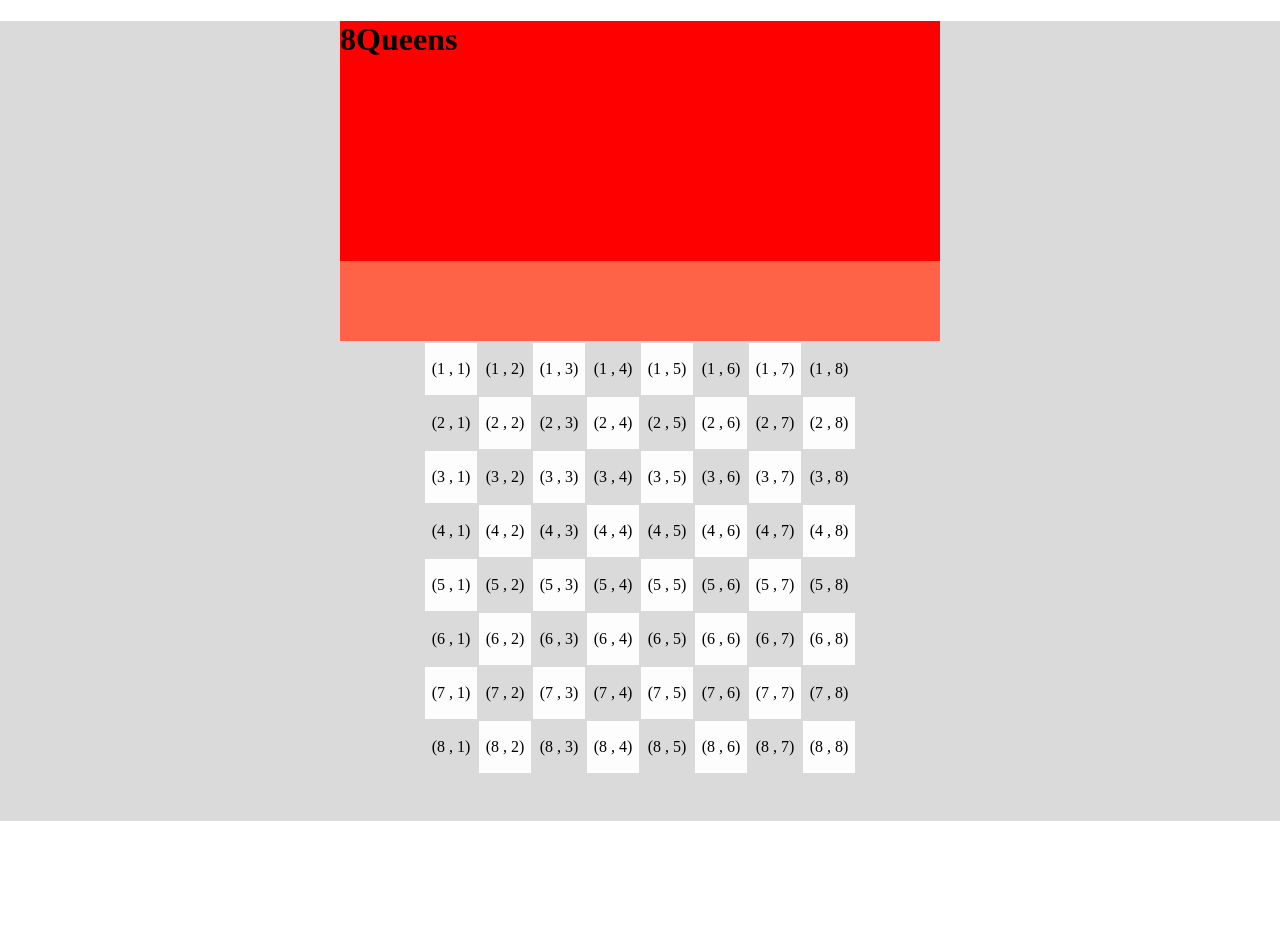
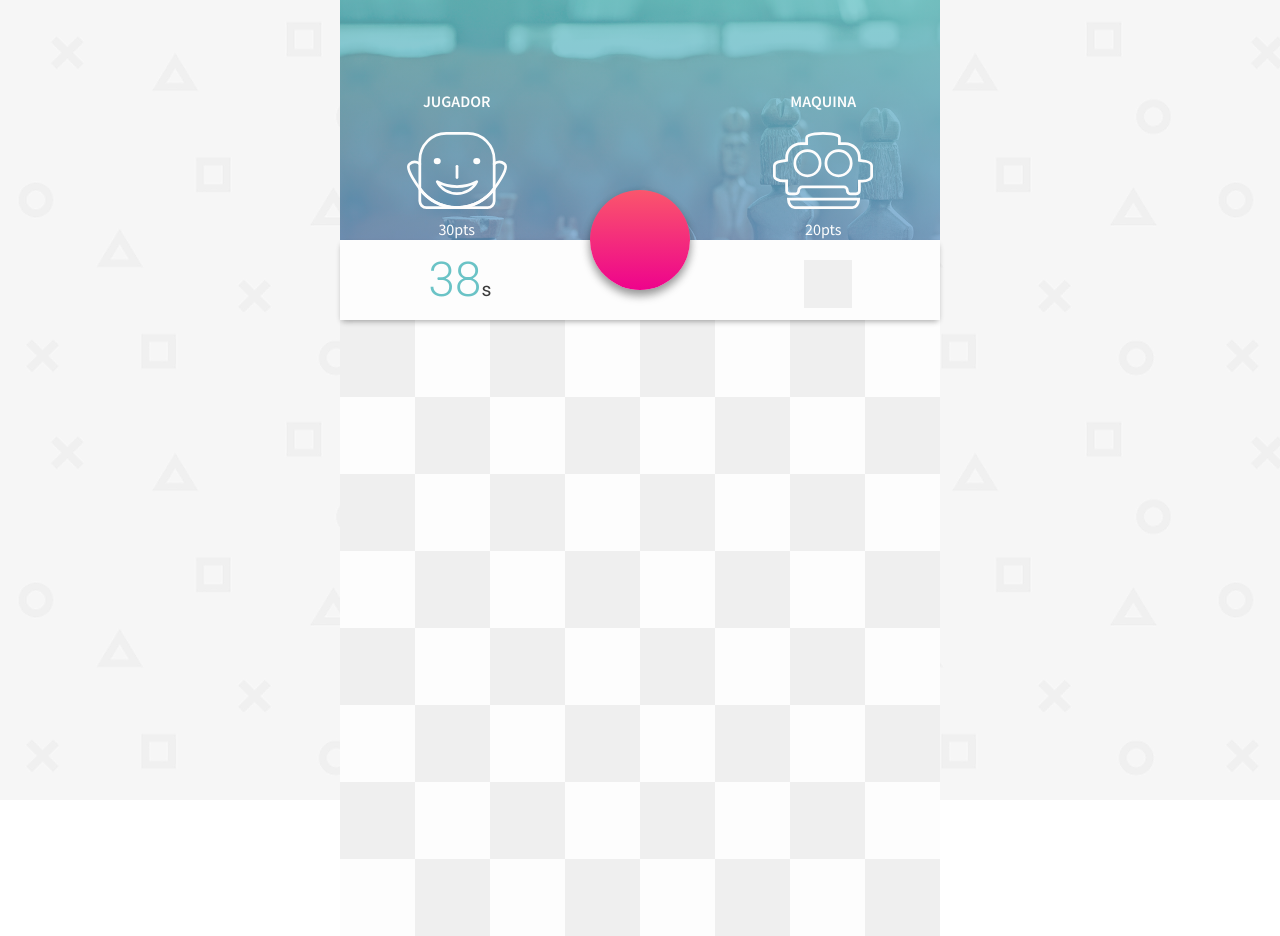
Before and after one commit to saintplay/eight-queens, a website: page src/pug/index.pug in a window 1280 px wide. Before the commit the page ends 821 px from the top, so only its background shows below. Drawn offline with nearby package versions, Linux system fonts and the light colour scheme; files that its build step writes are made by us from their sources; files whose address does not match are found by name.

Commit message:
Crea Layout basico de la apliacion

```diff
--- a/src/pug/index.pug
+++ b/src/pug/index.pug
@@ -2,25 +2,35 @@ doctype html
 html(lang="es")
   head
     title="8Queens"
-    link(
-      href="https://cdnjs.cloudflare.com/ajax/libs/normalize/7.0.0/normalize.min.css"
-      rel="stylesheet"
-    )
-    link(
-      href="css/main.css"
-      rel="stylesheet"
-    )
+    link(href="https://cdnjs.cloudflare.com/ajax/libs/normalize/7.0.0/normalize.min.css" rel="stylesheet")
+    link(href="https://fonts.googleapis.com/css?family=Roboto:300,400" rel="stylesheet")
+    link(href="https://fonts.googleapis.com/css?family=Source+Sans+Pro:400,600" rel="stylesheet")
+    link(href="css/main.css" rel="stylesheet")
   body
     #chess-application
       #hero-container.centered-container
         #brand-container
-          h1="8Queens"
-        #stats-container
-      #controls-container.centered-container
-
-      #table-container.centered-container.flex-container.flex-center
+        #stats-container.flex-container
+          #human-box.player-box
+            .fs-title.active="JUGADOR"
+            #human-icon.fs-icon
+            .fs-puntaje="30pts"
+          .size-fixer-200
+          #robot-box.player-box
+            .fs-title="MAQUINA"
+            #robot-icon.fs-icon
+            .fs-puntaje="20pts"
+      #roulette-container
+      #controls-container.centered-container.flex-container
+        #time-wrapper.control-wrapper.flex-center
+          span
+            span#time-counter="38"
+            span#time-unit="s"
+        .size-fixer-200
+        #rollback-wrapper.control-wrapper
+      #table-container.centered-container.flex-center
         table#chess-table
           each fila in [1, 2, 3, 4, 5, 6, 7, 8]
             tr
               each columna in [1, 2, 3, 4, 5, 6, 7, 8]
-                td= "("+fila+" , "+columna+")"
+                td
--- a/src/sass/main.sass
+++ b/src/sass/main.sass
@@ -1,5 +1,30 @@
-$color-a: #fdfdfd
-$color-b: #dadada
+// Colores
+$white: #FDFDFD
+$gray: #EFEFEF
+$turquoise: #6AC3C6
+$blue: #6D9FCB
+$red: #FA566C
+$fuchsia: #EE038C
+$black: #3B3B3B
+
+// Tamanios
+$hero_height: 240px
+$stats_height: 148px
+$roulette_size: 100px
+
+$chess_cell_size: 75px
+
+// Sombras
+$sombra_bottom: 0 3px 6px -2px rgba(0,0,0,0.16), 0 3px 6px -2px rgba(0,0,0,0.23)
+$sombra_circulo: 0 6px 10px rgba(0,0,0,0.25), 0 4px 8px rgba(0,0,0,0.22)
+
+// Fuentes
+$sans-base: 'Roboto', sans-serif;
+
+// Mixins
+@mixin zIndex($level)
+    position: relative
+    z-index: $level
 
 html, body
     height: 100%
@@ -7,19 +32,102 @@ html, body
     padding: 0px
 
 #chess-application
+    position: relative
     height: 100%
-    background-color: $color-b
+    background-color: $gray
+    background-image: url("../img/playstation-pattern.png")
+    font-family: $sans-base
 
 #hero-container
-    height: 240px
-    background-color: red
+    position: relative
+    height: $hero_height
+    background: url("../img/hero.png")
+    background-size: cover
+    &:before
+        content: ''
+        position: absolute
+        top: 0
+        right: 0
+        bottom: 0
+        left: 0
+        background: linear-gradient(180deg, $turquoise, $blue)
+        opacity: 0.8
+
+#brand-container
+    @include zIndex(30)
+    height: $hero_height - $stats_height
+
+#stats-container
+    @include zIndex(30)
+    height: $stats_height
+    justify-content: space-around
+
+.fs-title
+    text-align: center
+    font-family: 'Source Sans Pro'
+    font-weight: 600
+    color: $white
+.fs-icon
+    margin-top: 10px
+    width: 100px
+    height: 100px
+    background-color: $white
+#robot-icon
+    mask: url(../img/robot.svg) no-repeat center
+#human-icon
+    mask: url(../img/human.svg) no-repeat center
+.fs-puntaje
+    text-align: center
+    font-family: 'Source Sans Pro'
+    color: $white
+
+#roulette-container
+    position: absolute
+    z-index: 40
+    top: $hero_height
+    left: 0
+    right: 0
+    transform: translateY(-50%)
+    height: $roulette_size
+    width: $roulette_size
+    margin-left: auto
+    margin-right: auto
+    border-radius: 50%
+    background: linear-gradient(180deg, $red, $fuchsia)
+    box-shadow: $sombra_circulo
+    text-align: center
+    vertical-align: middle
 
 #controls-container
+    @include zIndex(20)
     height: 80px
-    background-color: tomato
+    background-color: $white
+    box-shadow: $sombra_bottom
+    justify-content: space-around
+
+.control-wrapper
+    margin: 20px
+
+#rollback-wrapper
+    width: 48px
+    height: 48px
+    background-color: $gray
+
+#time-wrapper
+    vertical-align: middle
+    font-family: $sans-base
+#time-counter
+    font-size: 3em
+    color: $turquoise
+    font-weight: 300
+#time-unit
+    font-size: 1.2em
+    color: $black
 
 #table-container
-    background-color: $color-b
+    position: relative
+    z-index: 10
+    background-color: transparent
 
 .centered-container
     width: 600px
@@ -28,22 +136,29 @@ html, body
 
 #chess-table
     border: 0px
+    background-color: $white
+    border-spacing: 0px
 
 tr
     border: 0px
 
 td
-    height: 50px
-    width: 50px
+    height: $chess_cell_size
+    width: $chess_cell_size
     text-align: center
 
 tr
     &:nth-child(odd) td:nth-child(odd), &:nth-child(even) td:nth-child(even)
-        background: $color-a
+        background: $gray
 
 .flex-container
     display: flex
 
 .flex-center
+    display: flex
     align-items: center
     justify-content: center
+
+@each $size in 100 150 200
+    .size-fixer-#{$size}
+        width: $size
```
Also changed, not shown: dist/img/hero.png (added), dist/img/human.svg (added), dist/img/playstation-pattern.png (added), dist/img/robot.svg (added), dist/img/skull.svg (added), 1 other file.
